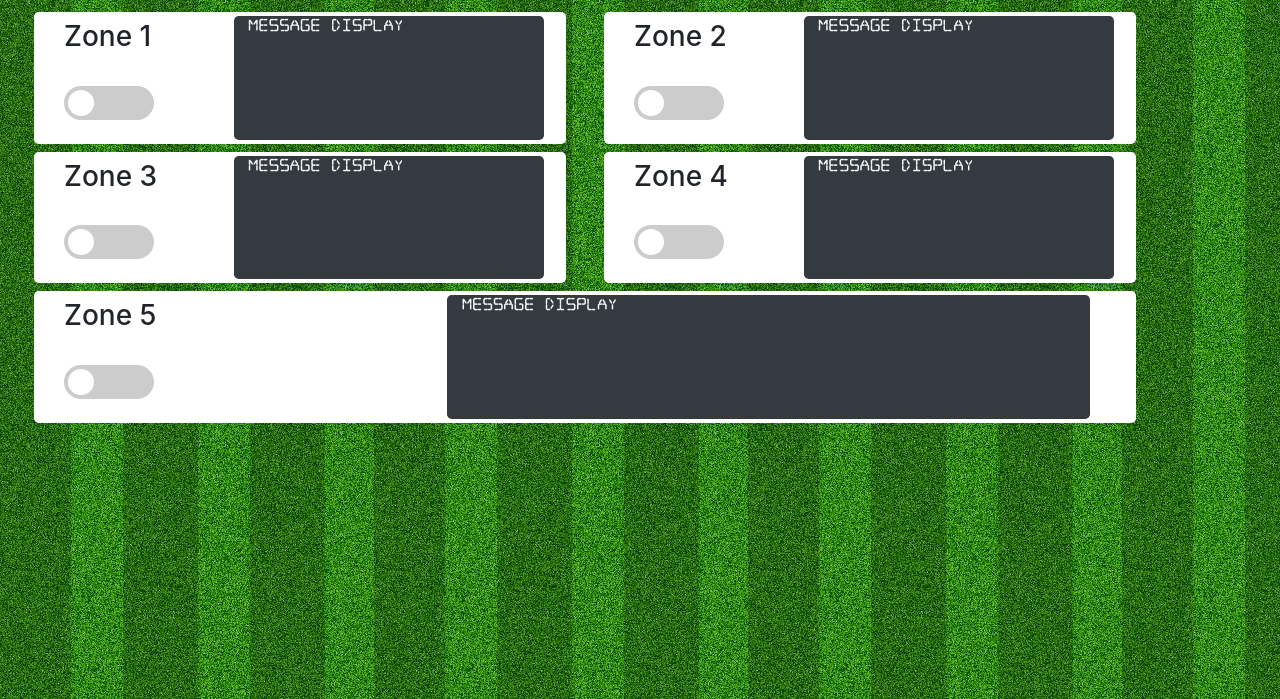
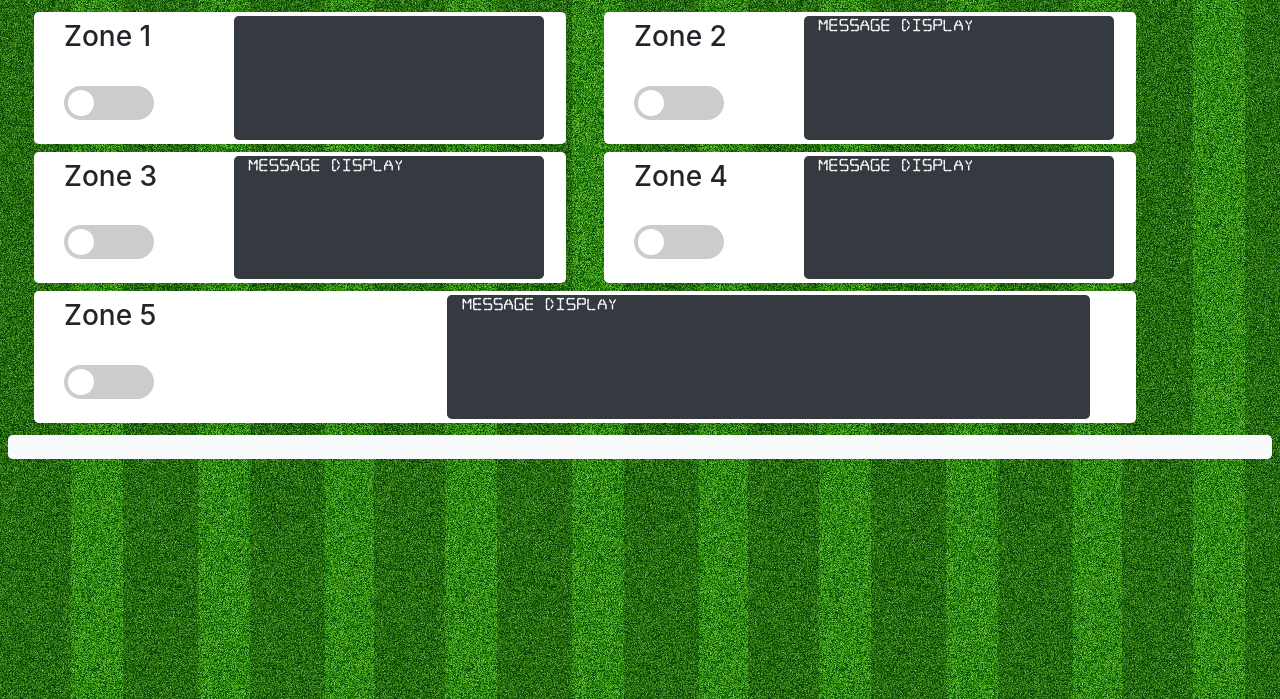
Before and after one commit to why-pengo/sprinkler, a Django app: page / in a window 1280 px wide. Shown: the part 56-755 px from the top of the page. Run offline with Django 3.2, Linux system fonts and the light colour scheme; the visitor is signed in with stand-in values (Sample User, id 1); some libraries are stand-ins or nearby versions.

Commit message:
working on message and debug dislay

```diff
--- a/static/css/sprinkler.css
+++ b/static/css/sprinkler.css
@@ -82,3 +82,9 @@ body {
     font-family:'digital-led-font';
     src: url('/public/fonts/DIGITALDREAMFAT.ttf');
 }
+
+#debug {
+    resize: vertical;
+    scroll-behavior: auto;
+    max-height: 200px;
+}
--- a/templates/jinja2/index.html
+++ b/templates/jinja2/index.html
@@ -25,7 +25,7 @@
                             </div>
                         </div>
                         <div id="zone1" class="container col-7 mt-1 mb-1 bg-dark text-light rounded-lg"
-                             style="font-family: digital-led-font; font-size: small;">Message display</div>
+                             style="font-family: digital-led-font; font-size: small;"></div>
                     </div>
                 </div>
             </div>
@@ -137,7 +137,9 @@
         </div>
     </div>
 </div>
-<div class="row bg-light rounded-lg m-3" id="div1"></div>
+<div class="row bg-light rounded-lg m-2 pl-lg-2 pt-lg-2 pr-lg-2 pb-0">
+    <pre id="debug" style="width: 100%;" class="pb-0"></pre>
+</div>
 
 <script>
     $(document).ready(function(){
@@ -145,24 +147,30 @@
             let checked = $(this).prop('checked');
             console.log(`zone = ${this.value}, checked = ${checked}`);
             if (checked === false) {
-                const url = `/zone_off/${this.value}`;
+                const zone = this.value;
+                const url = `/zone_off/${zone}`;
                 $.ajax(
                     {
                         url: url, success: function(result){
-                            $("#div1").html(`<p>${result}</p>`);
+                            let selector = $(`#zone${zone}`);
+                            selector.text(`result\n`);
+                            $("#debug").append(`${result}\n`);
                             console.log(`call to ${url} result = ${result}`);
                         }
                     }
                 );
             } else {
                 $('input:checkbox').not(this).prop('checked', false);
-                const url = `/zone_on/${this.value}`;
+                const zone = this.value;
+                const url = `/zone_on/${zone}`;
                 $.ajax(
                     {
                         url: url, success: function(result){
-                            $("#div1").html(`<p>zoneOn = ${result.zoneOn}, timestamp = ${result.timestamp}</p>`);
-                            let selector = $(`#zone${result.zoneOn}`);
-                            selector.html(`<p>zoneOn = ${result.zoneOn}, timestamp = ${result.timestamp}</p>`);
+                            let msg = `zoneOn = ${result.zoneOn}, timestamp = ${result.timestamp}\n`;
+                            let selector = $(`#zone${zone}`);
+                            selector.text(msg);
+                            selector = $("#debug");
+                            selector.append(msg);
                             console.log(`call to ${url} result = ${result}`);
                         }
                     }
```
